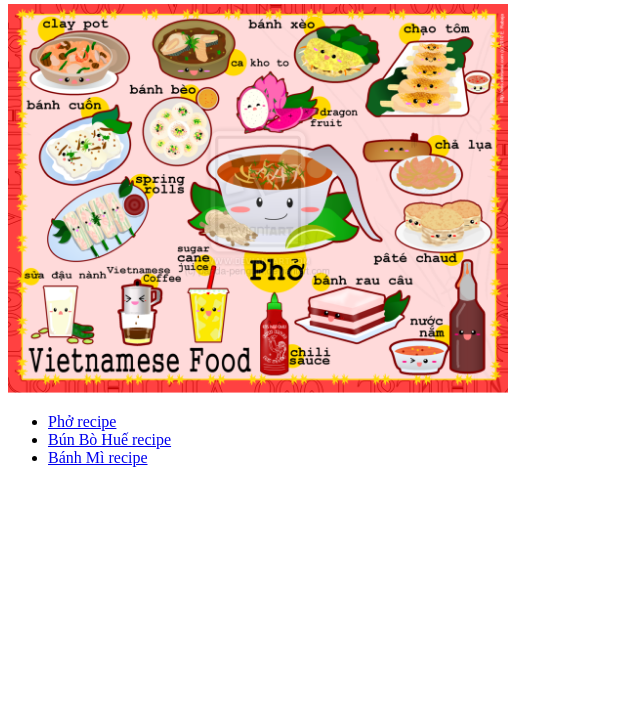
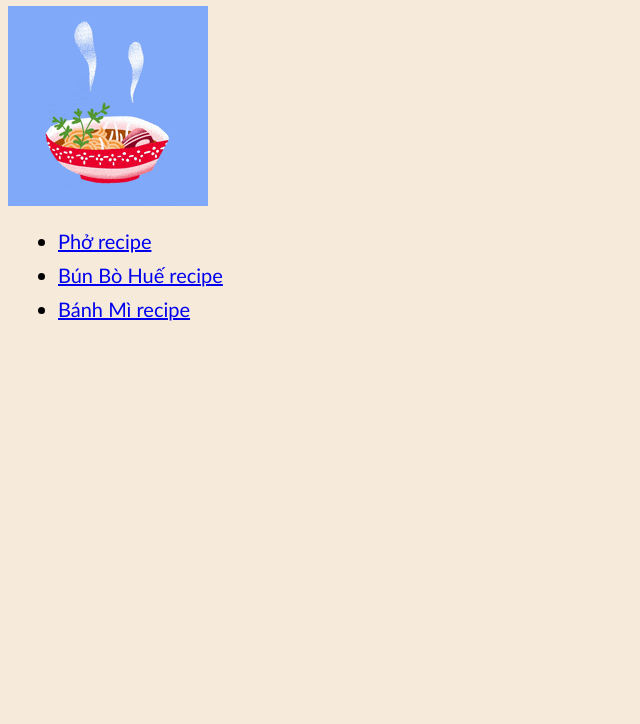
Before and after one commit to allennguyen01-Odin-Projects/Viet-Recipes, a plain HTML site: page index.html in a window 1280 px wide. Shown: the part 76-800 px from the top of the page, without its empty margins (0-640 px from the left). Drawn offline with Linux system fonts and the light colour scheme.

Commit message:
Add external css and basic styling to all pages

```diff
--- a/index.html
+++ b/index.html
@@ -2,12 +2,13 @@
 <html lang="en">
     <head>
         <meta charset="utf-8">
+        <link rel="stylesheet" href="style.css">
         <title>Food of Vietnam</title>
     </head>
     <body>
         <h1>Food of Vietnam</h1>
-        <img src="images/viet-food.png" alt="Vietnamese Food" width="500px">
-        <ul>
+        <img src="images/pho.gif" alt="Vietnamese Food">
+        <ul class="recipes">
             <li><a href="recipes/pho.html">Phở recipe</a></li>
             <li><a href="recipes/bun-bo-hue.html">Bún Bò Huế recipe</a></li>
             <li><a href="recipes/banh-mi.html">Bánh Mì recipe</a></li>
--- /dev/null
+++ b/style.css
@@ -0,0 +1,16 @@
+body {
+    font-family: 'Trebuchet MS', 'Lucida Sans Unicode', 'Lucida Grande', 'Lucida Sans', Arial, sans-serif;
+    background-color: rgb(246, 234, 219);
+}
+
+.recipes {
+    font-size: 20px;
+}
+
+.recipes li {
+    margin: 10px;
+}
+
+.description p {
+    margin: 0px;
+}
```
Also changed, not shown: recipes/banh-mi.html (+2 -1 lines), recipes/bun-bo-hue.html (+2 -1 lines), recipes/pho.html (+2 -1 lines), images/pho.gif (added).
